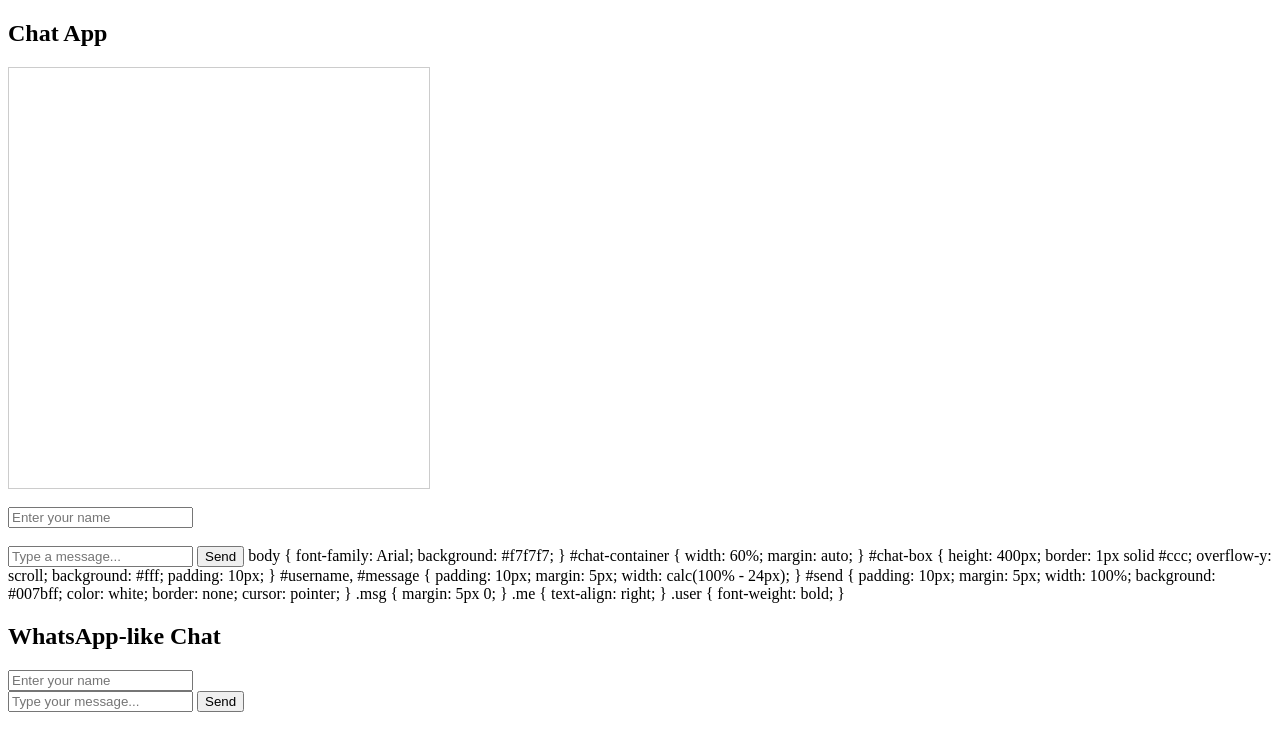
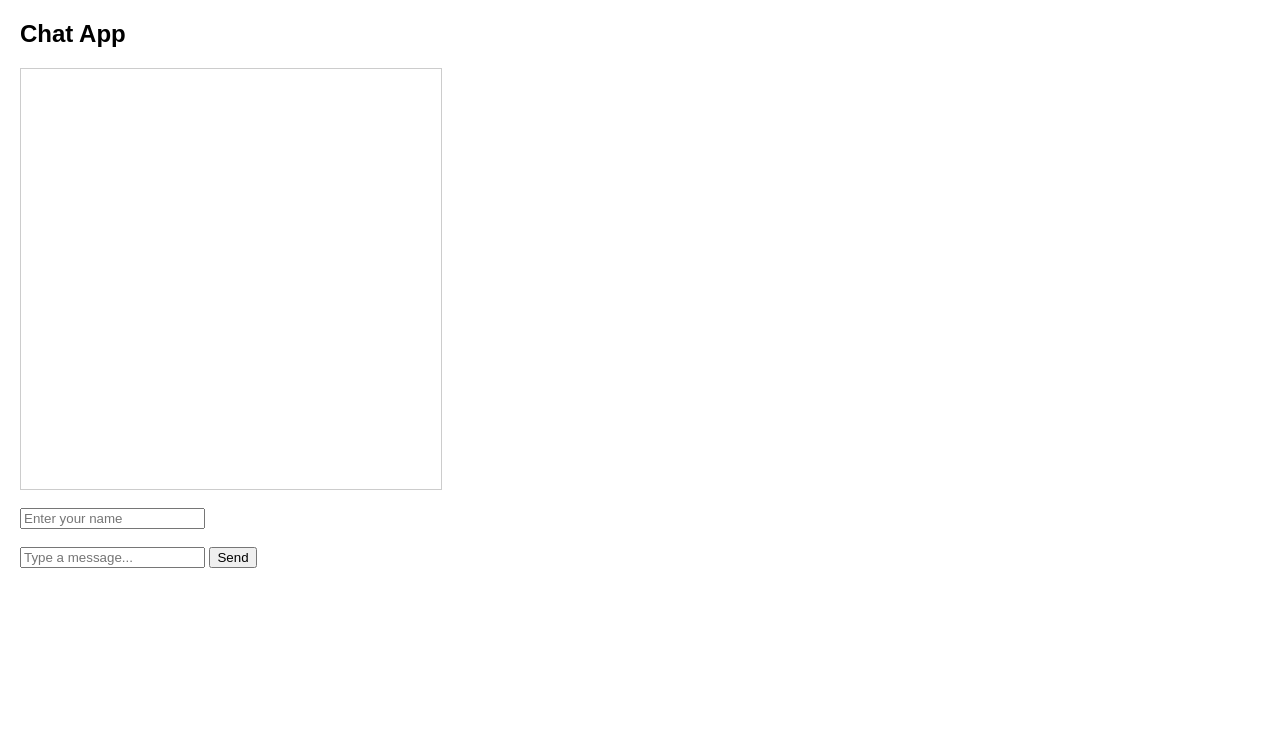
Before and after one commit to syedtalhahamid/chatapp, a Flask app: page / in a window 1280 px wide. Shown: the top 751 px of the page. Run offline with Flask 3, Linux system fonts and the light colour scheme; some libraries are stand-ins or nearby versions.

Commit message:
Update index.html

```diff
--- a/templates/index.html
+++ b/templates/index.html
@@ -1,9 +1,4 @@
 <!DOCTYPE html>
-<html>
-<head>
-    <title>WhatsApp-like Flask Chat</title>
-    <script src="https://cdn.socket.io/4.6.1/socket.io.min.js"></script>
-    <style><!DOCTYPE html>
 <html>
 <head>
   <title>Chat App</title>
@@ -57,64 +52,3 @@
   </script>
 </body>
 </html>
-
-        body { font-family: Arial; background: #f7f7f7; }
-        #chat-container { width: 60%; margin: auto; }
-        #chat-box { height: 400px; border: 1px solid #ccc; overflow-y: scroll; background: #fff; padding: 10px; }
-        #username, #message { padding: 10px; margin: 5px; width: calc(100% - 24px); }
-        #send { padding: 10px; margin: 5px; width: 100%; background: #007bff; color: white; border: none; cursor: pointer; }
-        .msg { margin: 5px 0; }
-        .me { text-align: right; }
-        .user { font-weight: bold; }
-    </style>
-</head>
-<body>
-    <div id="chat-container">
-        <h2>WhatsApp-like Chat</h2>
-        <input id="username" placeholder="Enter your name" />
-        <div id="chat-box"></div>
-        <input id="message" placeholder="Type your message..." />
-        <button id="send">Send</button>
-    </div>
-
-    <script>
-        const socket = io();
-        const usernameInput = document.getElementById("username");
-        const messageInput = document.getElementById("message");
-        const chatBox = document.getElementById("chat-box");
-
-        document.getElementById("send").onclick = function() {
-            if(usernameInput.value.trim() === "") {
-                alert("Enter your name first!");
-                return;
-            }
-            socket.emit("join", {username: usernameInput.value});
-            socket.emit("send_message", {message: messageInput.value});
-            messageInput.value = "";
-        };
-
-        socket.on("receive_message", function(data) {
-            const div = document.createElement("div");
-            div.className = "msg";
-            if(data.username === usernameInput.value) div.className += " me";
-            div.innerHTML = "<span class='user'>" + data.username + ":</span> " + data.message;
-            chatBox.appendChild(div);
-            chatBox.scrollTop = chatBox.scrollHeight;
-        });
-
-        socket.on("user_joined", function(data) {
-            const div = document.createElement("div");
-            div.className = "msg";
-            div.innerHTML = "<em>" + data.username + " joined the chat</em>";
-            chatBox.appendChild(div);
-        });
-
-        socket.on("user_left", function(data) {
-            const div = document.createElement("div");
-            div.className = "msg";
-            div.innerHTML = "<em>" + data.username + " left the chat</em>";
-            chatBox.appendChild(div);
-        });
-    </script>
-</body>
-</html>
```
